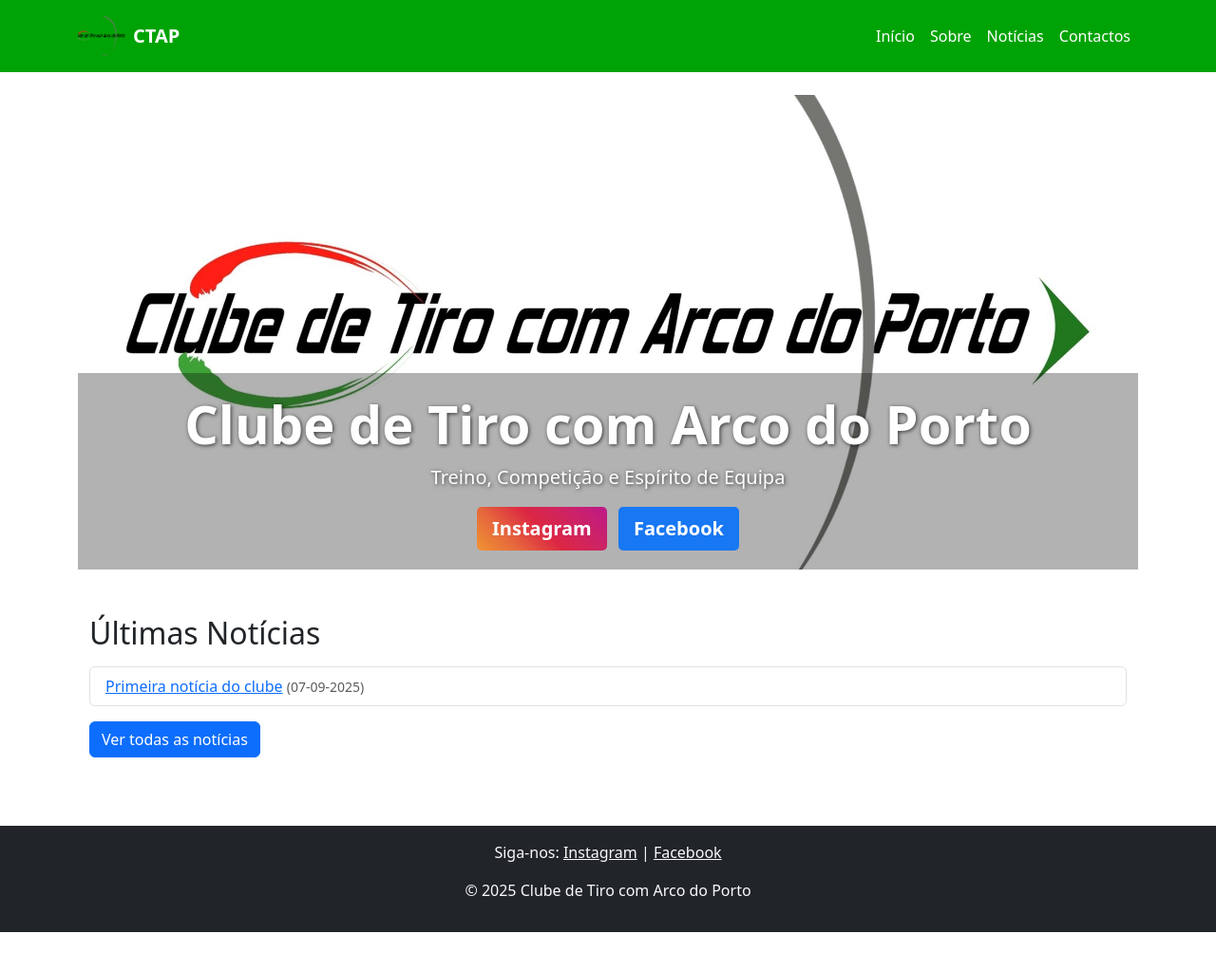
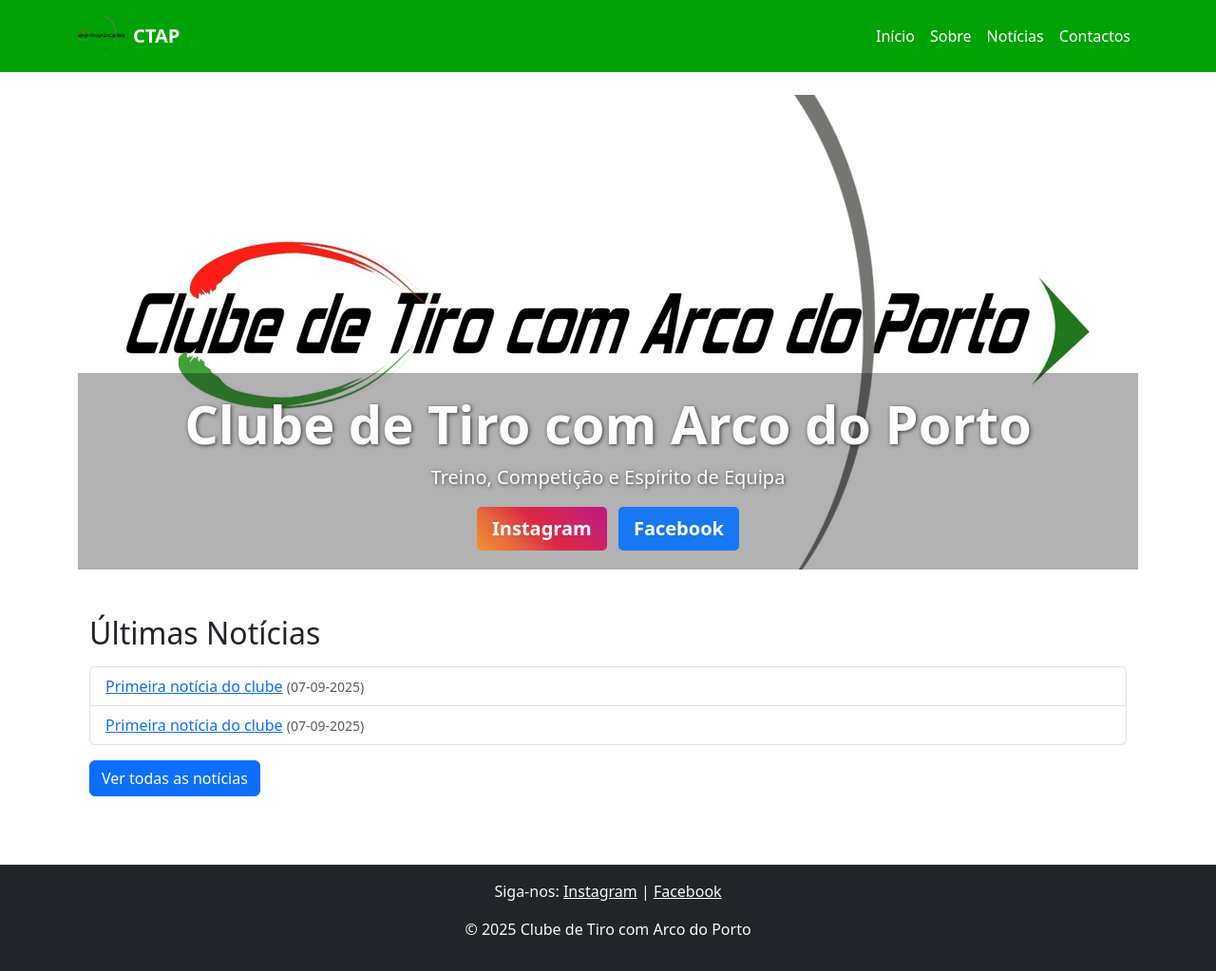
Before and after one commit to CTAP2010/CTAP2010.github.io, a Jekyll site: the page built from index.html, in a window 1280 px wide. Shown: the whole page at 95% size. Built offline with Jekyll 4.4.1, drawn with Linux system fonts in a browser that asks for light colours; before the commit the page ends 982 px from its top, so only the background shows below that.

Commit message:
add noticias

```diff
--- /dev/null
+++ b/_posts/2025-09-07- segunda noticia.md
@@ -0,0 +1,6 @@
+---
+layout: default
+title: "Primeira notícia do clube"
+date: 2025-09-07
+---
+segunda noticia
```
Also changed, not shown: _posts/2025-09-07-Novo Website.md (renamed from _posts/2025-09-07-primeira-noticia.md, +4 -0 lines).
